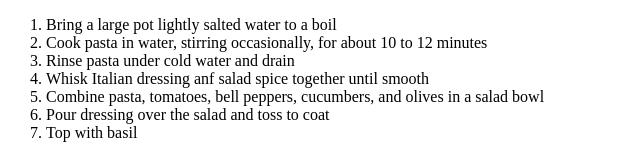
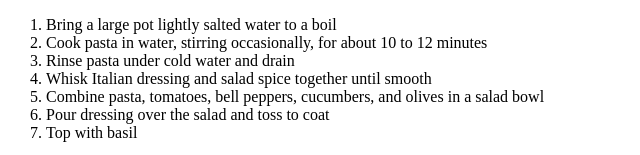
Before and after one commit to VasKD/odin-recipes, a plain HTML site: page recipes/pastasalad.html in a window 1280 px wide. Shown: the part 744-899 px from the top of the page, 2-642 px from the left. Drawn offline with Linux system fonts and the light colour scheme.

```diff
--- a/recipes/pastasalad.html
+++ b/recipes/pastasalad.html
@@ -9,7 +9,7 @@
         <img src="../img/pasta-salad.jpg" alt="Finished Pasta Salad" height="300" width="350">
 
         <h3>Description</h3>
-        <p>A deliciously easy pasta salad recipe! This colorful and flavorful dish is perfect for any occasion. It features pasta, fresh vegetables such as cherry tomatoes, bell peppers,cucumbers, and black olives. Topped with an Italian-style salad dressing and garnished with basil leaves to bring everything together, this dish will satisfy any palate.</p>
+        <p>A deliciously easy pasta salad recipe! This colorful and flavorful dish is perfect for any occasion. It features pasta, fresh vegetables such as cherry tomatoes, bell peppers, cucumbers, and black olives. Topped with an Italian-style salad dressing and garnished with basil leaves to bring everything together, this dish will satisfy any palate.</p>
 
         <h3>Ingredients</h3>
         <ul>
@@ -29,7 +29,7 @@
             <li>Bring a large pot lightly salted water to a boil</li>
             <li>Cook pasta in water, stirring occasionally, for about 10 to 12 minutes</li>
             <li>Rinse pasta under cold water and drain</li>
-            <li>Whisk Italian dressing anf salad spice together until smooth</li>
+            <li>Whisk Italian dressing and salad spice together until smooth</li>
             <li>Combine pasta, tomatoes, bell peppers, cucumbers, and olives in a salad bowl</li>
             <li>Pour dressing over the salad and toss to coat</li>
             <li>Top with basil</li>
```
